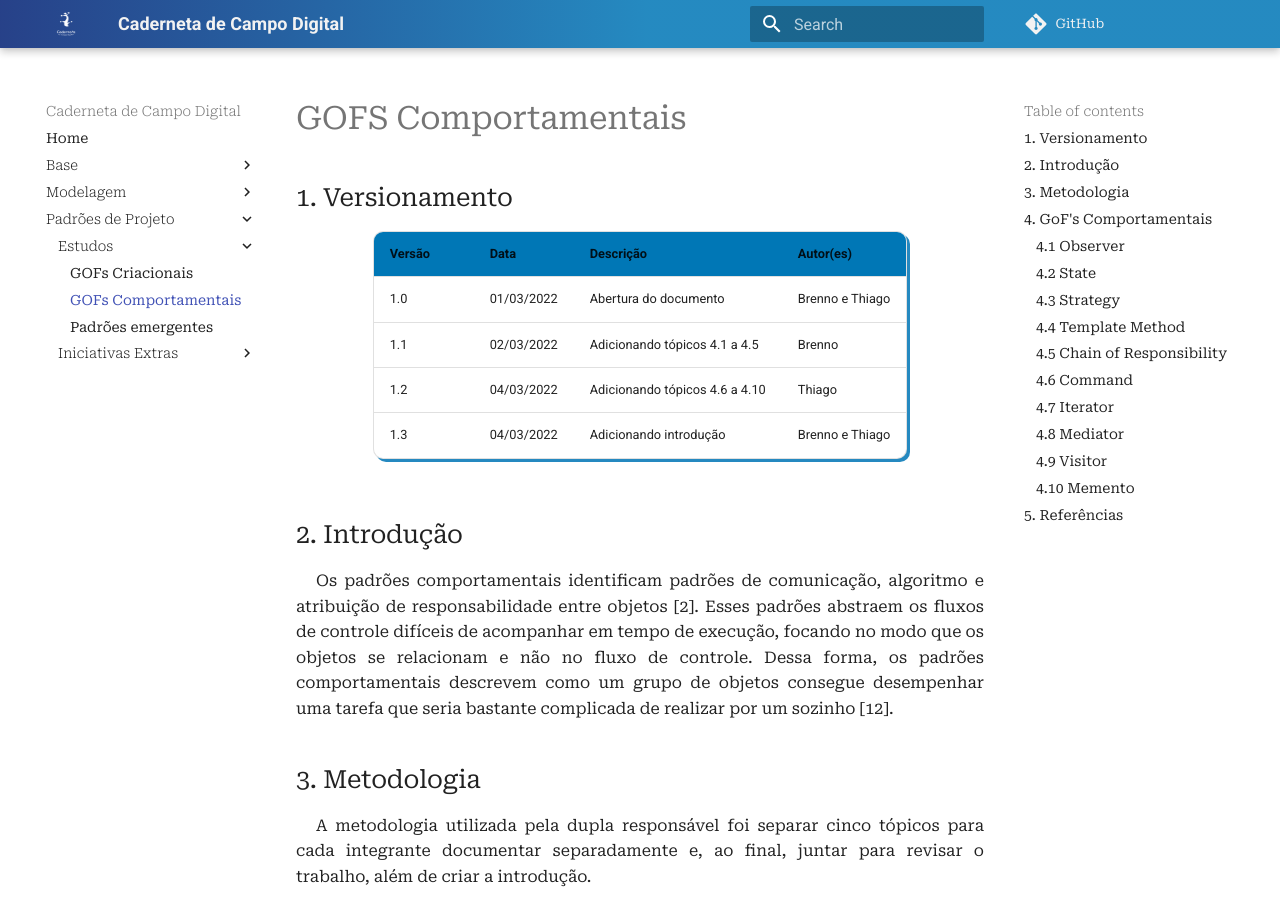
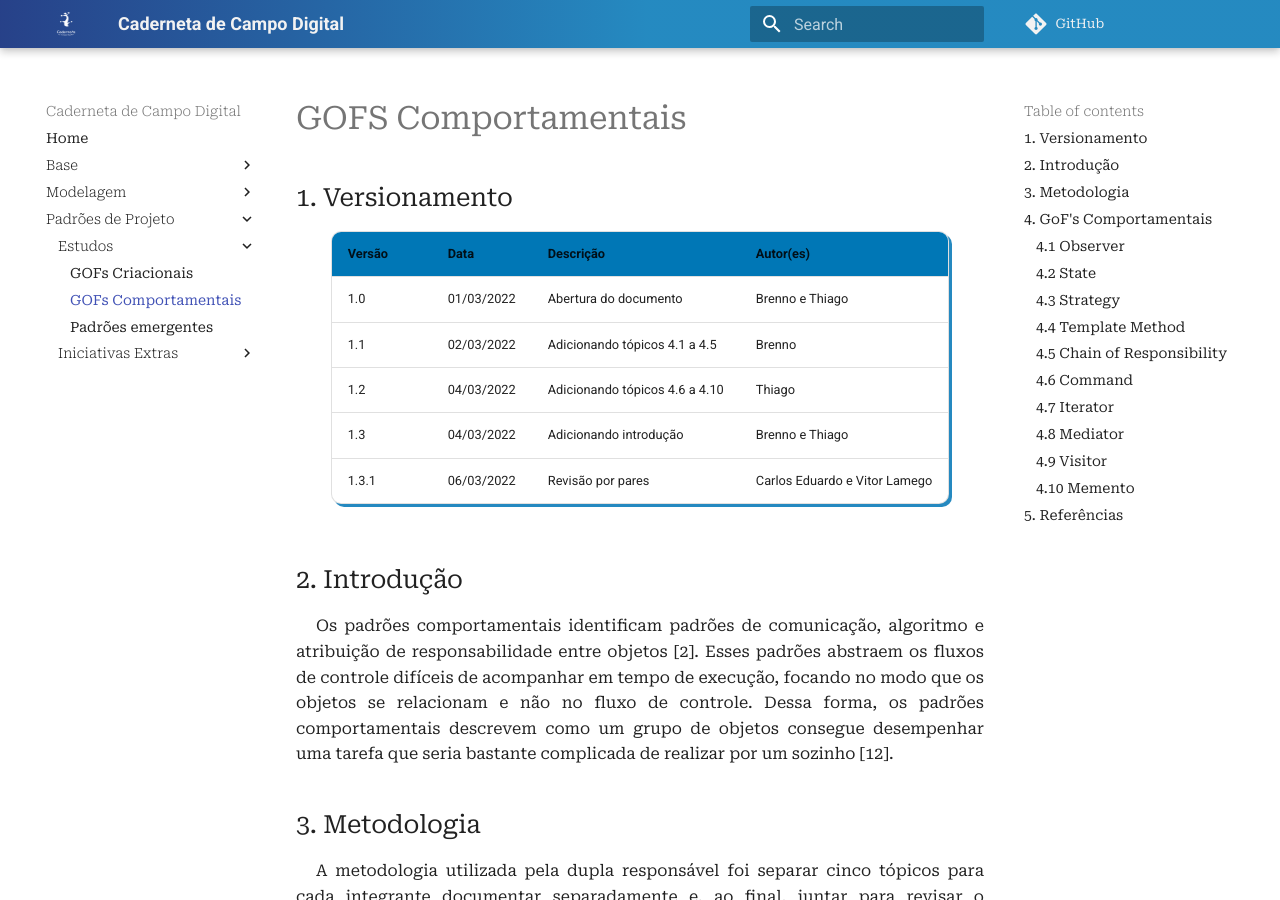
Before and after one commit to UnBArqDsw2021-2/2021.2_G4_CadernetaDeCampoDigital_docs, an MkDocs documentation site: the page built from docs/padroes_projetos/estudos/gofs_comportamentais.md, in a window 1280 px wide and 900 px high. Built offline with MkDocs 1.6.1 and Material for MkDocs 9.7.7, drawn with Linux system fonts in a browser that asks for light colours; comment, search, counter and statistics services are not loaded.

Commit message:
#89 Adicionando revisão por pares no versionamento

```diff
--- a/docs/padroes_projetos/estudos/gofs_comportamentais.md
+++ b/docs/padroes_projetos/estudos/gofs_comportamentais.md
@@ -7,7 +7,9 @@
 | 1.0    | 01/03/2022 | Abertura do documento                      | Brenno e Thiago           |
 | 1.1    | 02/03/2022 | Adicionando tópicos 4.1 a 4.5              | Brenno                    |
 | 1.2    | 04/03/2022 | Adicionando tópicos 4.6 a 4.10             | Thiago                    |
-| 1.3    | 04/03/2022 | Adicionando introdução                     | Brenno e Thiago                    |
+| 1.3    | 04/03/2022 | Adicionando introdução                     | Brenno e Thiago           |
+| 1.3.1  | 06/03/2022 | Revisão por pares                          | Carlos Eduardo e Vitor Lamego |
+
 
 ## 2. Introdução
 
```
